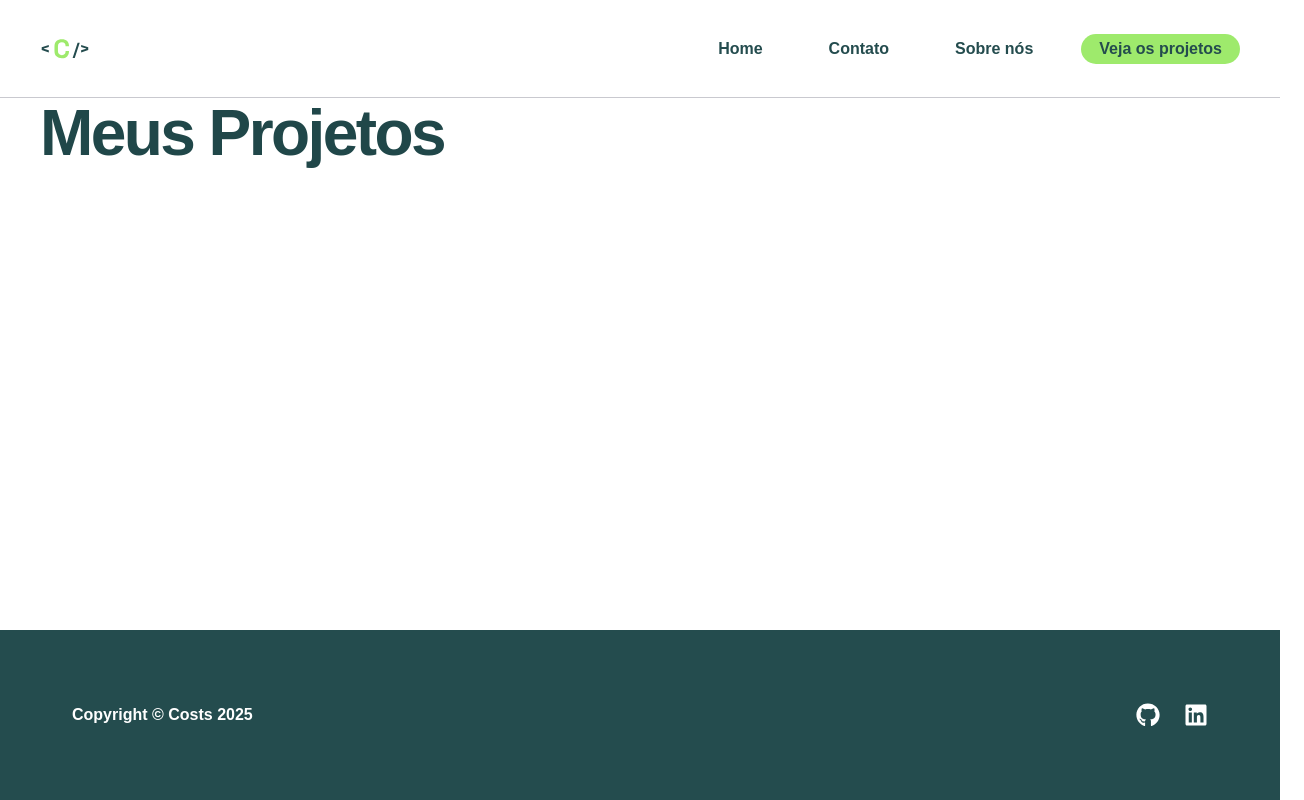
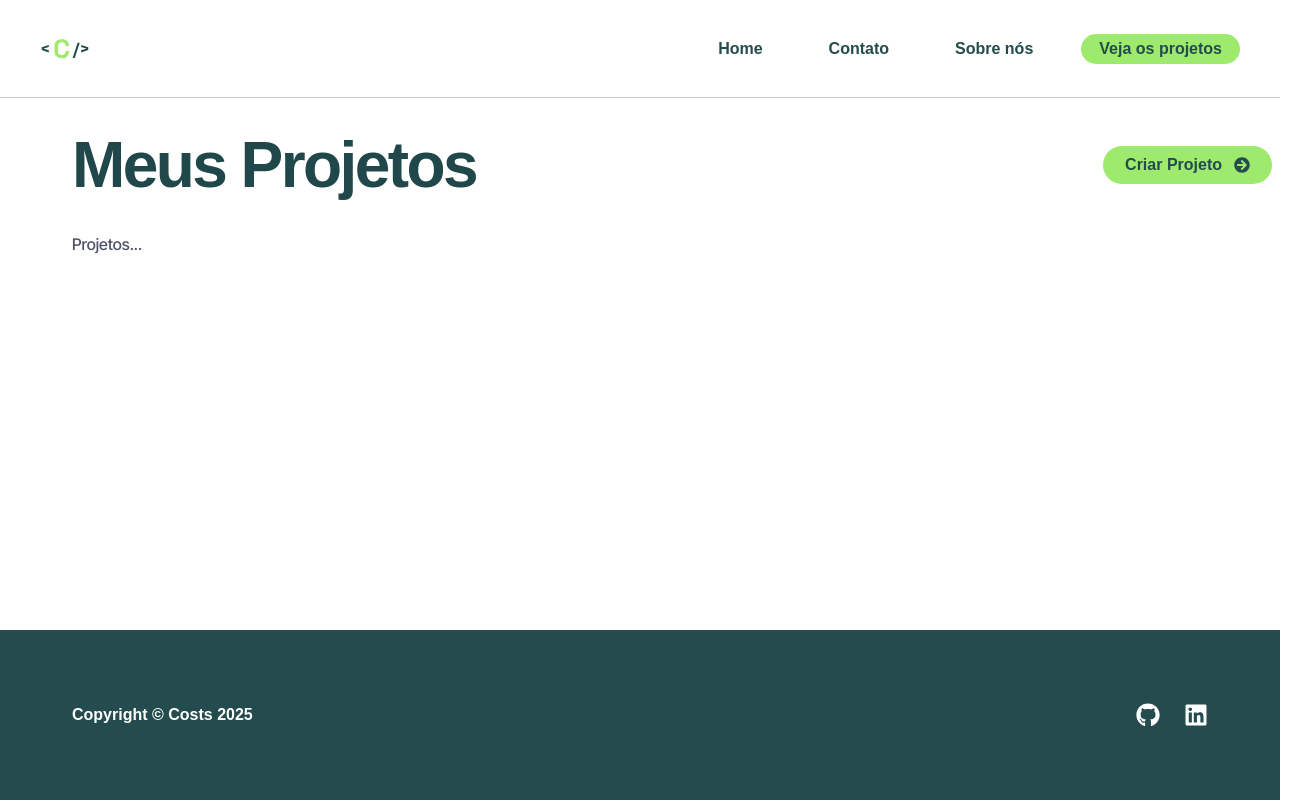
Before and after one commit to thisdev-davi/costs, a React (Create React App) app: page /projects in a window 1280 px wide. Shown: the whole page, 1304 px wide, since content can reach past the window. Built offline with nearby package versions, Linux system fonts and the light colour scheme; a web font is replaced by a local one.

Commit message:
link button page projects

```diff
--- a/src/components/pages/Projects.js
+++ b/src/components/pages/Projects.js
@@ -1,5 +1,10 @@
 import Message from "../layout/Message"
 import { useLocation } from "react-router-dom"
+import Container from "../layout/Container"
+import LinkButton from "../layout/LinkButton"
+
+import styles from "./Projects.module.css"
+import { FaArrowCircleRight } from "react-icons/fa"
 
 function Projects() {
 
@@ -10,9 +15,15 @@
     }
 
     return(
-        <div>
-            <h1>Meus Projetos</h1>
-            {message && <Message msg={message} type="success"/>}
+        <div className={styles.projects_container}>
+            <div className={styles.title_container}>
+                <h1>Meus Projetos</h1>
+                <LinkButton to="/newproject" text="Criar Projeto" icon={FaArrowCircleRight}/>
+            </div>
+                {message && <Message msg={message} type="success"/>}
+                <Container customClass="start">
+                    <p>Projetos...</p>
+                </Container>
         </div>
     )
 }
--- /dev/null
+++ b/src/components/pages/Projects.module.css
@@ -0,0 +1,10 @@
+.projects_container {
+    padding: 2em;
+}
+
+.title_container {
+    display: flex;
+    align-items: center;
+    justify-content: space-between;
+    margin-bottom: 2em;
+}
```
